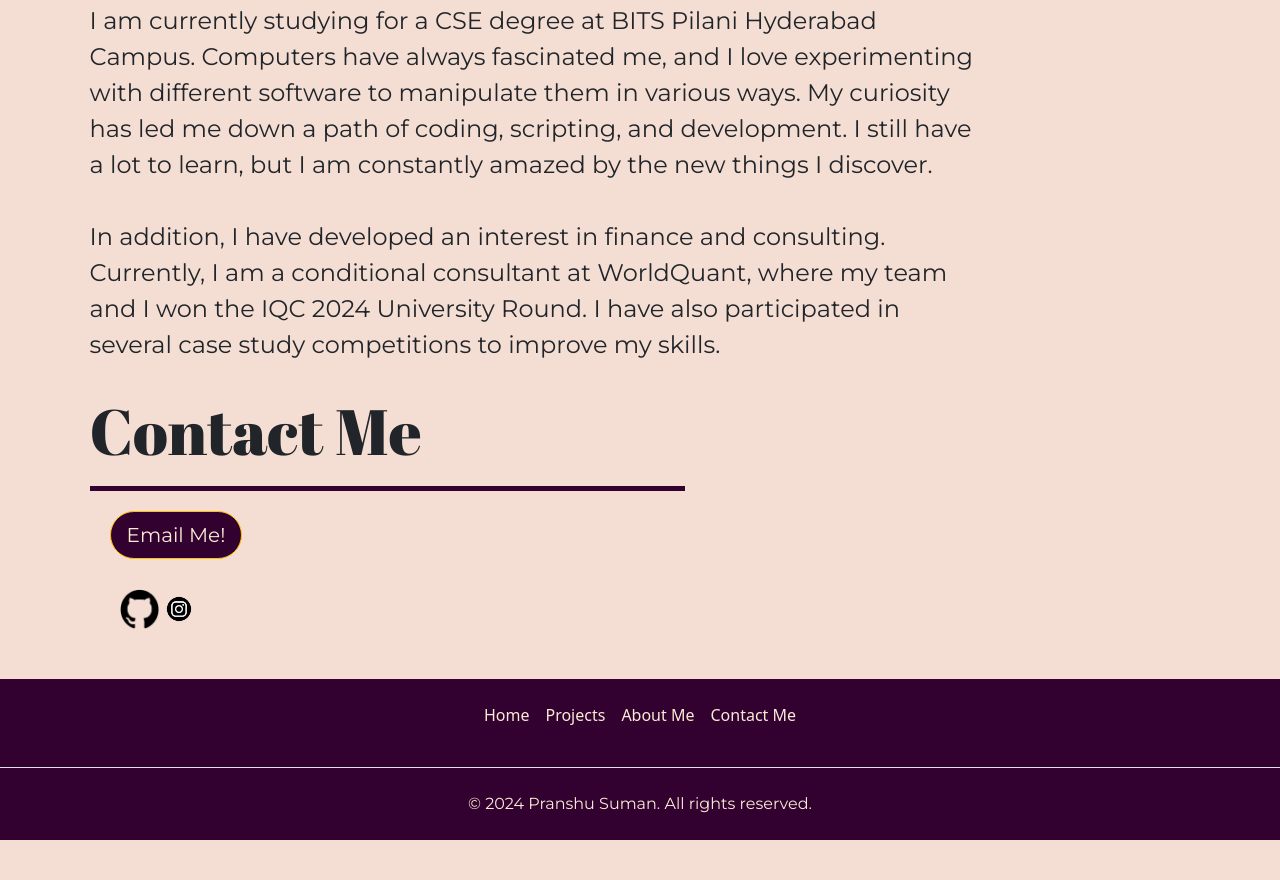
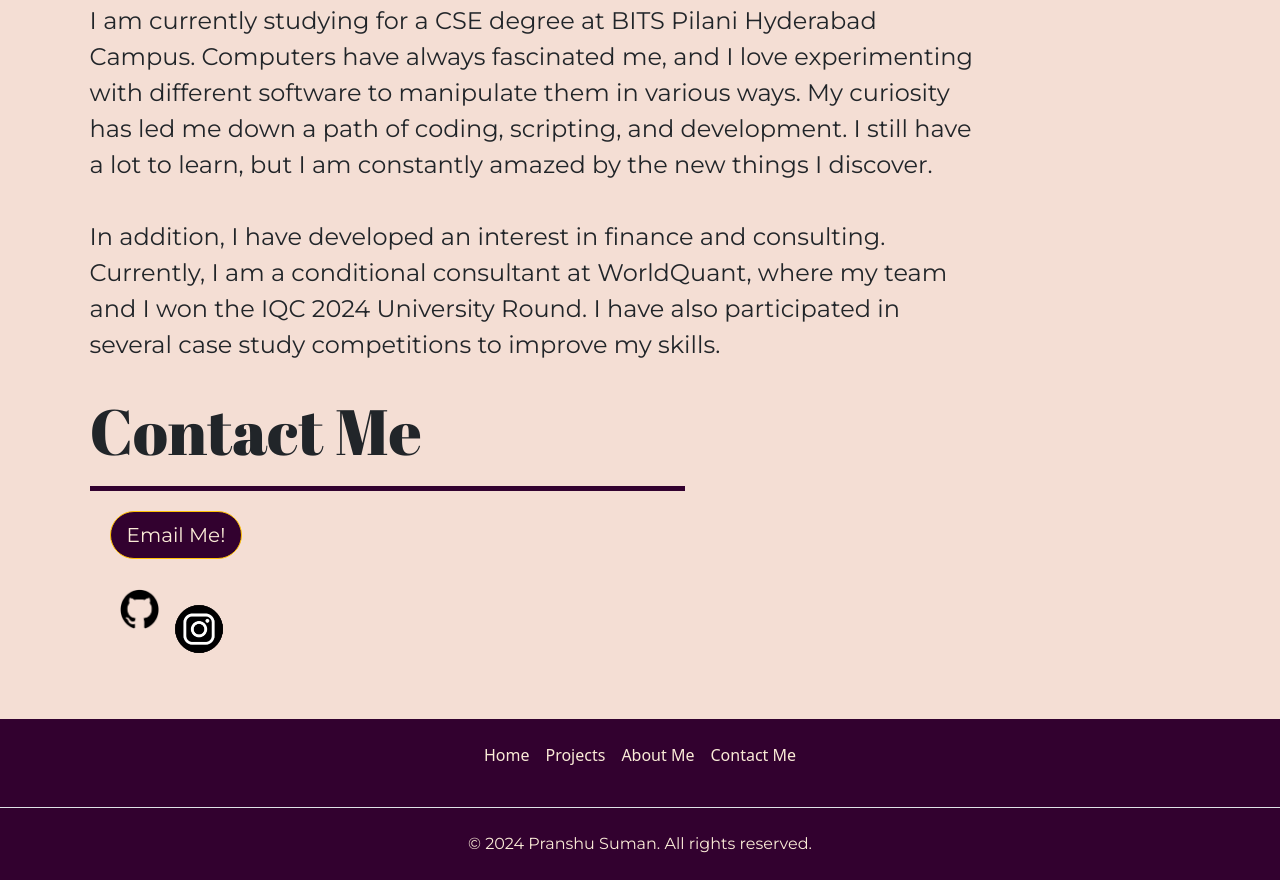
Before and after one commit to pranshustuff/portfolio-web, a plain HTML site: page index.html in a window 1280 px wide. Shown: the part 1735-2615 px from the top of the page. Before the commit the page ends 2575 px from the top, so only its background shows below. Drawn offline with nearby package versions, Linux system fonts and the light colour scheme.

Commit message:
Update index.html

```diff
--- a/index.html
+++ b/index.html
@@ -121,7 +121,7 @@
         <h2 class="col-sm-6" style="font-family: Montserrat; margin:20px;"><a class="btn btn-lg btn-warning rounded-pill" href="mailto: pranshusumanstuff@gmail.com" target="_blank" style="background-color: #32012F; color: antiquewhite; text-decoration: none;">Email Me!</a></h2>
         <div class="logos">
             <a class="link-body-emphasis" href="https://github.com/pranshustuff" target="_blank"><img src="./assets/github.png" style="height: 40px;"></a>
-            <a class="link-body-emphasis" href="https://instagram.com/pranshu_q" target="_blank"><img src="./assets/insta-logo.png" style="height: 40px;"></a>
+            <a class="link-body-emphasis" href="https://instagram.com/pranshu_q" target="_blank"><img src="./assets/insta-logo.png" style="height: 80px;"></a>
         </div>
     </div>
 
```
